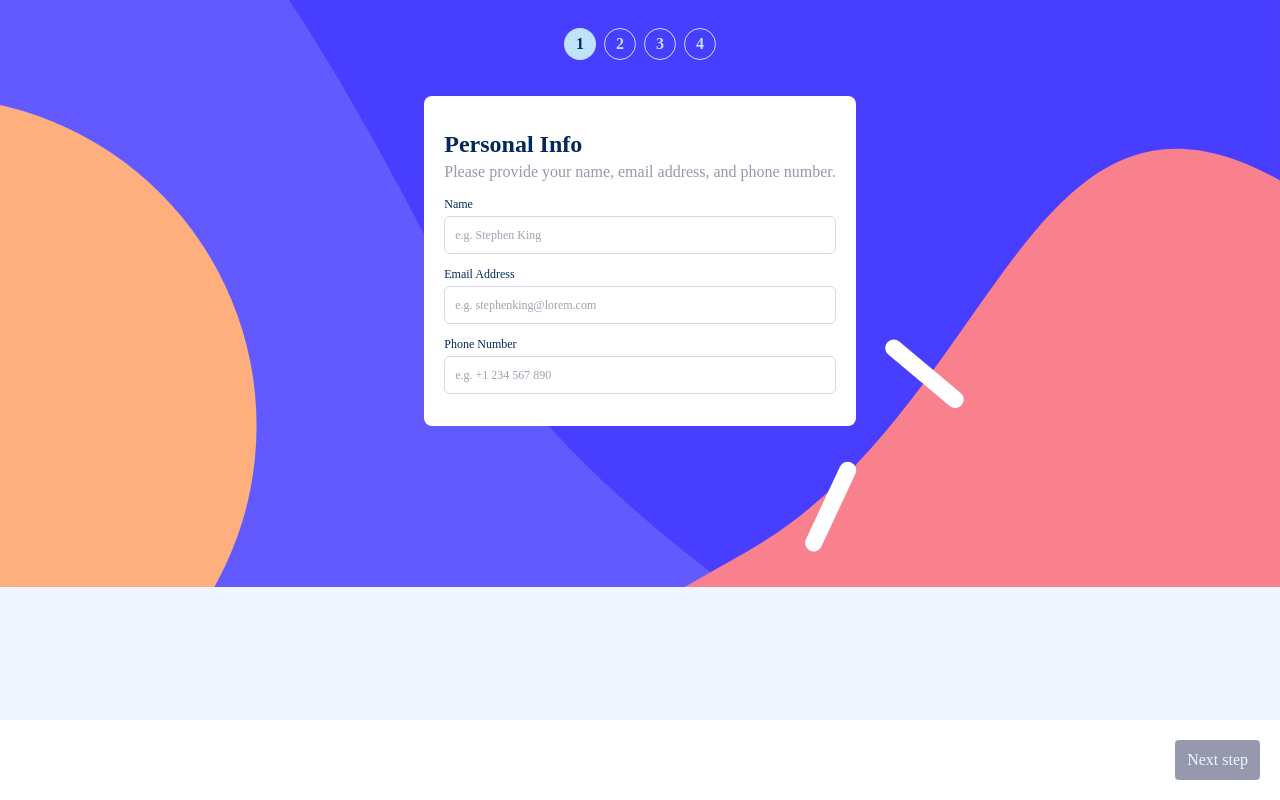
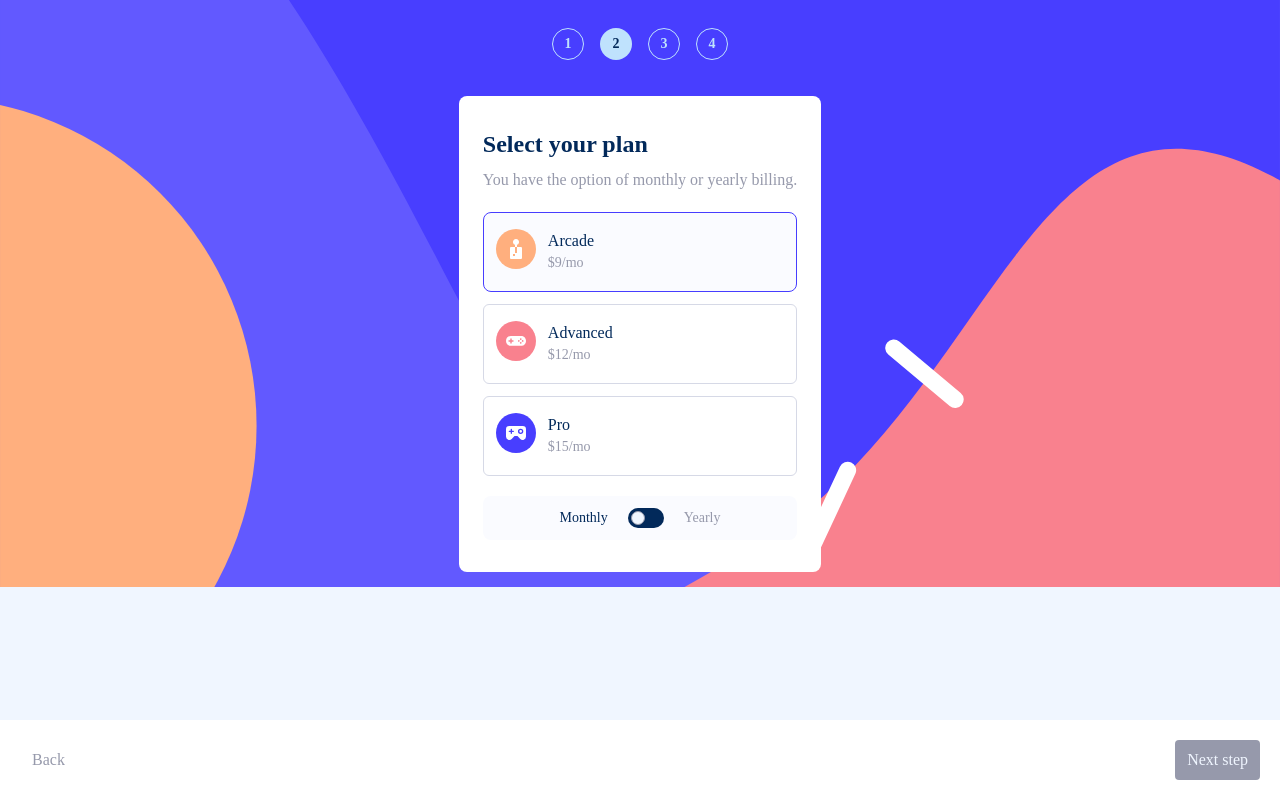
Before and after one commit to Gw3i/fm-multistep-form, an Angular app: page / in a window 1280 px wide. Built offline with nearby package versions, Linux system fonts and the light colour scheme.

Commit message:
Restyle 2. section

```diff
--- a/src/app/components/multi-step-form/multi-step-form.component.html
+++ b/src/app/components/multi-step-form/multi-step-form.component.html
@@ -10,7 +10,7 @@
   <form
     [formGroup]="form"
     (ngSubmit)="onSubmit()"
-    class="absolute top-24 rounded-lg bg-neutral-white py-8 px-5 mx-5 xl:flex xl:w-[65%] xl:p-7"
+    class="absolute top-24 rounded-lg bg-neutral-white py-8 px-6 mx-5 xl:flex xl:w-[65%] xl:p-7"
   >
     <app-stepper
       [currentStep]="currentStep"
@@ -30,7 +30,7 @@
     >
       <!-- Step 1 -->
       <div *ngIf="currentStep === 1">
-        <h2 class="text-2xl font-bold">Personal Info</h2>
+        <h2 class="text-2xl font-bold">Personal info</h2>
         <p class="text-neutral-cool-gray">
           Please provide your name, email address, and phone number.
         </p>
@@ -114,15 +114,16 @@
       <!-- Step 2 -->
 
       <div *ngIf="currentStep === 2">
-        <h2 class="text-2xl font-bold xl:mb-2">Select your plan</h2>
-        <p class="text-neutral-cool-gray mb-3 xl:mb-7">
+        <h2 class="text-2xl font-bold mb-2">Select your plan</h2>
+        <p class="text-neutral-cool-gray mb-5 xl:mb-7">
           You have the option of monthly or yearly billing.
         </p>
 
         <div
           class="flex flex-col gap-3 xl:flex-row xl:justify-evenly xl:gap-[18px]"
         >
-          <article
+          <section
+            [ngClass]="{ 'h-24': billingPeriod === 'yearly' }"
             class="checkbox-box relative w-full h-20 xl:w-[128px] xl:h-[150px] flex justify-center items-center transition"
           >
             <input
@@ -138,21 +139,25 @@
             >
               <img
                 src="assets/images/icon-arcade.svg"
-                class="max-w-[40px] xl:max-w-[50px]"
+                class="self-baseline max-w-[40px] xl:max-w-[50px]"
                 alt="arcade icon"
               />
               <div>
-                <h4 class="font-semibold">Arcade</h4>
+                <h4 class="font-medium">Arcade</h4>
                 <p class="text-neutral-cool-gray text-sm" id="selectArcade">
-                  {{ arcadePlan }}$/{{
+                  ${{ arcadePlan }}/{{
                     billingPeriod === "monthly" ? "mo" : "yr"
                   }}
                 </p>
+                <p *ngIf="billingPeriod === 'yearly'" class="text-xs mt-[2px]">
+                  2 months free
+                </p>
               </div>
             </div>
-          </article>
+          </section>
 
-          <article
+          <section
+            [ngClass]="{ 'h-24': billingPeriod === 'yearly' }"
             class="checkbox-box relative w-full h-20 xl:w-[128px] xl:h-[150px] flex justify-center items-center transition"
           >
             <input
@@ -168,21 +173,25 @@
             >
               <img
                 src="assets/images/icon-advanced.svg"
-                class="max-w-[40px] xl:max-w-[50px]"
+                class="self-baseline max-w-[40px] xl:max-w-[50px]"
                 alt="advanced icon"
               />
               <div>
-                <h4 class="font-semibold">Advanced</h4>
+                <h4 class="font-medium">Advanced</h4>
                 <p class="text-neutral-cool-gray text-sm" id="selectAdvanced">
-                  {{ advancedPlan }}$/{{
+                  ${{ advancedPlan }}/{{
                     billingPeriod === "monthly" ? "mo" : "yr"
                   }}
                 </p>
+                <p *ngIf="billingPeriod === 'yearly'" class="text-xs mt-[2px]">
+                  2 months free
+                </p>
               </div>
             </div>
-          </article>
+          </section>
 
-          <article
+          <section
+            [ngClass]="{ 'h-24': billingPeriod === 'yearly' }"
             class="checkbox-box relative w-full h-20 xl:w-[128px] xl:h-[150px] flex justify-center items-center transition"
           >
             <input
@@ -198,23 +207,32 @@
             >
               <img
                 src="assets/images/icon-pro.svg"
-                class="max-w-[40px] xl:max-w-[50px]"
+                class="self-baseline max-w-[40px] xl:max-w-[50px]"
                 alt="pro icon"
               />
               <div>
-                <h4 class="font-semibold">Pro</h4>
+                <h4 class="font-medium">Pro</h4>
                 <p class="text-neutral-cool-gray text-sm" id="selectPro">
-                  {{ proPlan }}$/{{ billingPeriod === "monthly" ? "mo" : "yr" }}
+                  ${{ proPlan }}/{{ billingPeriod === "monthly" ? "mo" : "yr" }}
+                </p>
+                <p *ngIf="billingPeriod === 'yearly'" class="text-xs mt-[2px]">
+                  2 months free
                 </p>
               </div>
             </div>
-          </article>
+          </section>
         </div>
 
         <div
-          class="flex gap-5 justify-center mt-5 bg-neutral-magnolia py-3 rounded-lg font-medium text-sm xl:mt-10"
+          class="flex gap-5 justify-center mt-5 text-neutral-cool-gray bg-neutral-alabaster py-3 rounded-lg font-medium text-sm xl:mt-10"
         >
-          <p>Monthly</p>
+          <p
+            [ngClass]="{
+              'text-primary-marine': billingPeriod === 'monthly'
+            }"
+          >
+            Monthly
+          </p>
           <label class="inline-flex relative items-center cursor-pointer">
             <input
               (change)="changeBillingPeriod()"
@@ -226,7 +244,13 @@
               class="w-9 h-5 bg-primary-marine peer-focus:outline-none peer-focus:ring-4 peer-focus:ring-blue-300 dark:peer-focus:ring-blue-800 rounded-full peer dark:bg-gray-700 peer-checked:after:translate-x-full peer-checked:after:border-white after:content-[''] after:absolute after:top-[3px] after:left-[3px] after:bg-neutral-magnolia after:border-gray-300 after:border after:rounded-full after:h-[14px] after:w-[14px] after:transition-all dark:border-gray-600 peer-checked:bg-blue-600"
             ></div>
           </label>
-          <p>Yearly</p>
+          <p
+            [ngClass]="{
+              'text-primary-marine': billingPeriod === 'yearly'
+            }"
+          >
+            Yearly
+          </p>
         </div>
       </div>
 
--- a/src/app/components/multi-step-form/multi-step-form.component.ts
+++ b/src/app/components/multi-step-form/multi-step-form.component.ts
@@ -23,7 +23,7 @@ import { StepperComponent } from '../stepper/stepper.component';
   changeDetection: ChangeDetectionStrategy.OnPush,
 })
 export class MultiStepFormComponent implements OnInit {
-  currentStep = 1;
+  currentStep = 2;
   lastPage = false;
   form!: FormGroup;
   billingPeriod: 'monthly' | 'yearly' = 'monthly';
--- a/src/app/components/stepper/stepper.component.html
+++ b/src/app/components/stepper/stepper.component.html
@@ -1,7 +1,7 @@
-<section class="pt-7 flex justify-center gap-2 xl:flex-col xl:gap-6">
+<section class="pt-7 flex justify-center gap-4 xl:flex-col xl:gap-6">
   <div *ngFor="let step of steps" class="xl:flex xl:items-center xl:gap-4">
     <div
-      class="border font-bold text-primary-light-blue rounded-full w-8 h-8 flex justify-center items-center"
+      class="border font-semibold text-sm text-primary-light-blue rounded-full w-8 h-8 flex justify-center items-center"
       [ngClass]="{
         'bg-primary-light-blue border-none': currentStep === step
       }"
```
